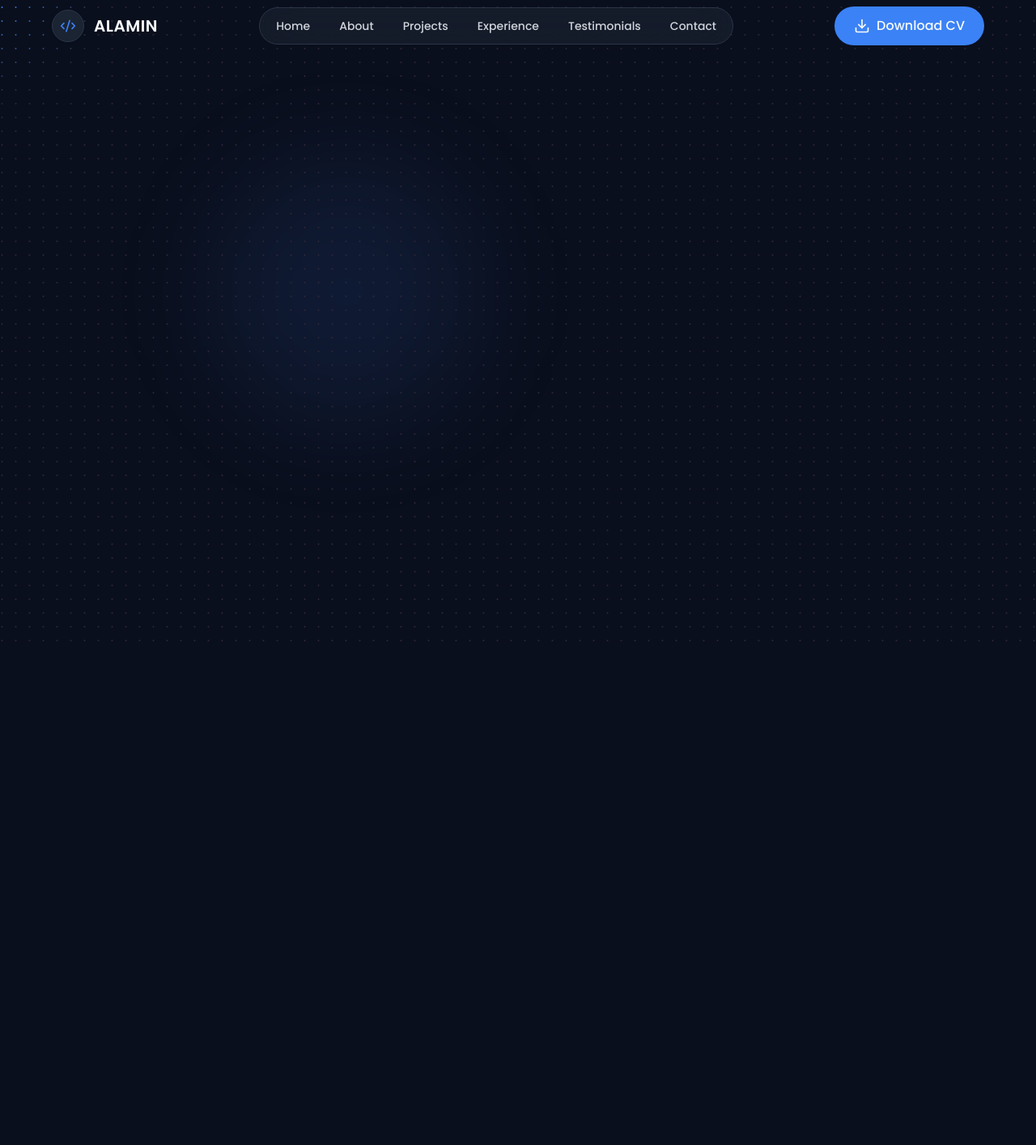
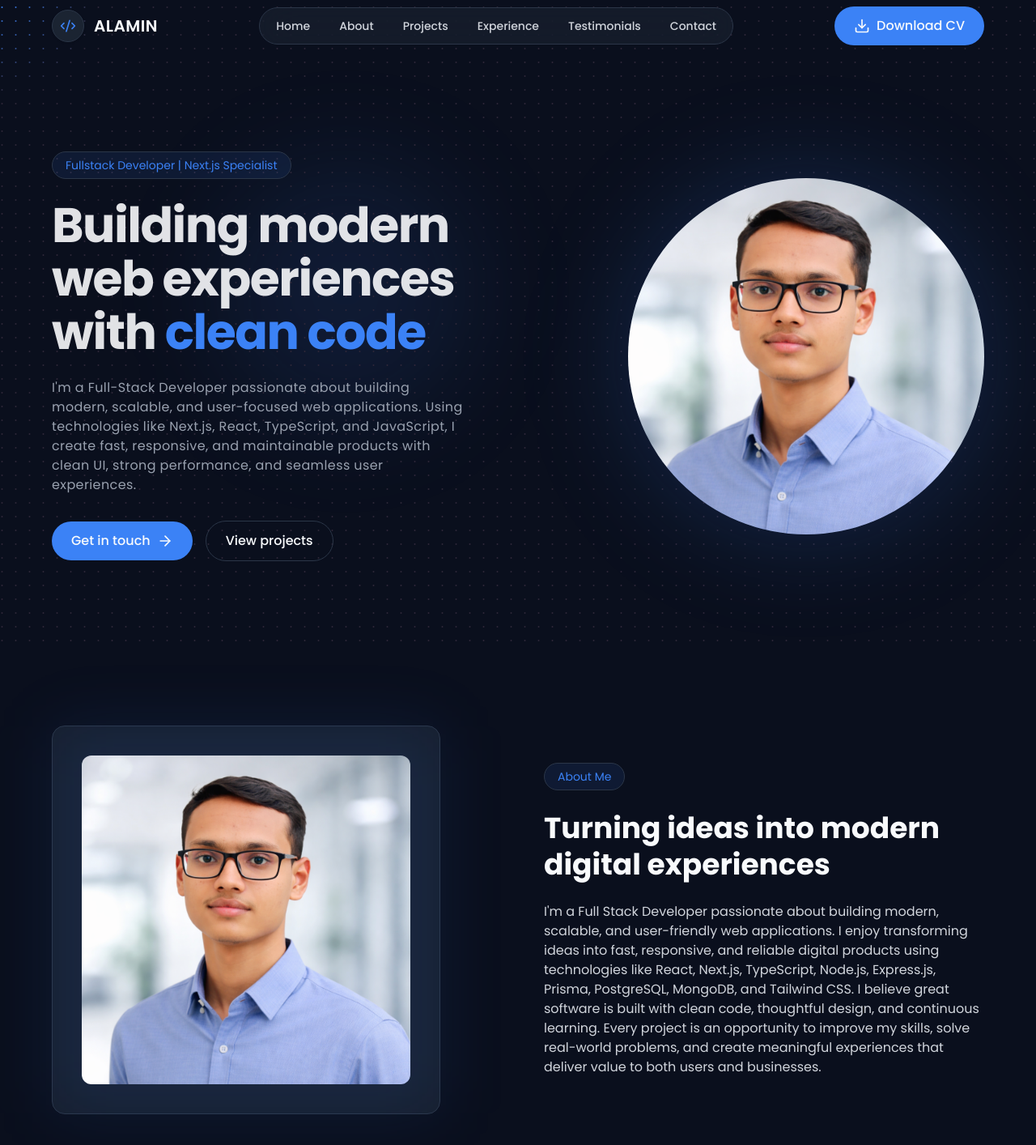
Before and after one commit to ALAMIN761740/next-js-portfolio, a Next.js app: page / in a window 1280 px wide. Shown: the top 1414 px of the page at 81% size. Before the commit the page ends 800 px from the top, so only its background shows below. Built offline with nearby package versions, Linux system fonts and the light colour scheme.

Commit message:
feat: add about section

```diff
--- a/src/app/page.tsx
+++ b/src/app/page.tsx
@@ -1,8 +1,12 @@
-import HeroSection from "@/section/HeroSection";
+import AboutSection from "@/sections/AboutSection";
+import HeroSection from "@/sections/HeroSection";
 
 
 export default function Home() {
   return (
-    <HeroSection></HeroSection>
+    <>
+      <HeroSection></HeroSection>
+      <AboutSection></AboutSection>
+    </>
   );
 }
--- a/src/section/HeroSection.tsx
+++ /dev/null
@@ -1,30 +0,0 @@
-import DotGrid from "@/components/hero/background";
-
-
-export default function HeroSection() {
-    return (
-        <section id="home" className="relative min-h-screen overflow-hidden flex items-center pt-30 py-10">
-            <div className="absolute top-1/4 left-1/3 -translate-x-1/2 w-80 h-80 rounded-full blur-3xl bg-primary/10 " />
-
-            {/* background */}
-            <div className="inset-0 absolute">
-                <DotGrid
-                    dotSize={2}
-                    gap={15}
-                    baseColor="#2F293A"
-                    activeColor="#3b82f6"
-                    proximity={120}
-                    shockRadius={250}
-                    shockStrength={5}
-                    resistance={750}
-                    returnDuration={1.5}
-                />
-            </div>
-
-            {/* content */}
-            <div className="relative z-10 w-[90%] mx-auto grid grid-cols-1 lg:grid-cols-2">
-
-            </div>
-        </section>
-    )
-}
--- /dev/null
+++ b/src/sections/AboutSection.tsx
@@ -0,0 +1,41 @@
+import Image from "next/image";
+
+
+export default function AboutSection() {
+    return (
+        <section id="about" className="py-24 overflow-hidden relative">
+            <div className="w-[90%] mx-auto grid grid-cols-1 lg:grid-cols-2 gap-16 items-center">
+                {/* leftside */}
+                <div className="flex justify-center lg:justify-start">
+                    <div className="relative w-85 h-85 md:w-120 md:h-120 rounded-2xl bg-surface/80 backdrop-blur-md border border-border flex items-center justify-center">
+                        <div className="absolute inset-0 rounded-2xl bg-primary/10 blur-2xl" />
+
+                        <div className="w-[85%] h-[85%] relative">
+                            <Image fill src="/images/profile.png" alt="About me" className="object-cover object-top rounded-xl z-10" />
+                        </div>
+                    </div>
+                </div>
+
+                {/* rightside */}
+                <div className="space-y-6 ">
+                    <span className="text-sm text-primary bg-primary/10 px-4 py-1.5 rounded-full border border-border inline-block">
+                        About Me
+                    </span>
+
+                    <h2 className="text-3xl md:text-4xl font-bold text-text leading-tight">
+                        Turning ideas into modern digital experiences
+                    </h2>
+
+                    <p className="text-gray-300 max-w-xl">
+                        I&apos;m a Full Stack Developer passionate about building modern, scalable, and user-friendly web applications. I enjoy transforming ideas into fast, responsive, and reliable digital products using technologies like React, Next.js, TypeScript, Node.js, Express.js, Prisma, PostgreSQL, MongoDB, and Tailwind CSS.
+
+                        I believe great software is built with clean code, thoughtful design, and continuous learning. Every project is an opportunity to improve my skills, solve real-world problems, and create meaningful experiences that deliver value to both users and businesses.
+
+
+                    </p>
+                </div>
+            </div>
+
+        </section>
+    )
+}
--- /dev/null
+++ b/src/sections/HeroSection.tsx
@@ -0,0 +1,65 @@
+import Image from "next/image";
+import DotGrid from "@/components/hero/background";
+import LinkButton from "@/components/ui/LinkButton";
+import { LuArrowRight } from "react-icons/lu";
+
+
+export default function HeroSection() {
+    return (
+        <section id="home" className="relative min-h-screen overflow-hidden flex items-center pt-30 py-10">
+            <div className="absolute top-1/4 left-1/3 -translate-x-1/2 w-80 h-80 rounded-full blur-3xl bg-primary/10 " />
+
+            {/* background */}
+            <div className="inset-0 absolute">
+                <DotGrid
+                    dotSize={2}
+                    gap={15}
+                    baseColor="#2F293A"
+                    activeColor="#3b82f6"
+                    proximity={120}
+                    shockRadius={250}
+                    shockStrength={5}
+                    resistance={750}
+                    returnDuration={1.5}
+                />
+            </div>
+
+            {/* content */}
+            <div className="relative z-10 w-[90%] mx-auto grid grid-cols-1 lg:grid-cols-2 gap-6 items-center">
+                {/* leftside */}
+                <div className="space-y-6">
+                    <span className="inline-block px-4 py-1.5 rounded-full bg-primary/10 text-primary text-sm border border-border">Fullstack Developer | Next.js Specialist </span>
+                    <h1 className="text-4xl md:text-5xl lg:text-6xl font-bold leading-[1.1] tracking-tight text-text/90">
+                        Building modern web experiences with{" "}
+                        <span className="text-primary">clean code</span>
+                    </h1>
+
+                    <p className="text-gray-400 max-w-lg tracking-wide">
+                        I&apos;m a Full-Stack Developer passionate about building modern, scalable, and user-focused web applications. Using technologies like Next.js, React, TypeScript, and JavaScript, I create fast, responsive, and maintainable products with clean UI, strong performance, and seamless user experiences.
+                    </p>
+
+                    <div className="flex items-center gap-4 pt-2">
+                        <LinkButton text="Get in touch" href="#contact" rounded icon={LuArrowRight} />
+                        <LinkButton text="View projects" href="#projects" rounded variant="outline" />
+                    </div>
+                </div>
+
+                {/* rightside */}
+                <div className="flex justify-center lg:justify-end">
+                    <div className="relative w-85 h-85 md:w-110 md:h-110 rounded-full bg-surface/80 backdrop-blur-md border-border flex items-center justify-center">
+                        {/* image glow */}
+                        <div className="absolute inset-0 rounded-full bg-primary/20 blur-3xl" />
+                        <Image
+                            fill
+                            src="/images/profile.png"
+                            alt="Profile"
+                            className="z-10 object-cover rounded-full"
+                            sizes="(max-width: 768px) 340px, 440px"
+                            priority
+                        />
+                    </div>
+                </div>
+            </div>
+        </section>
+    )
+}
```
Also changed, not shown: public/images/profile.png (added).
